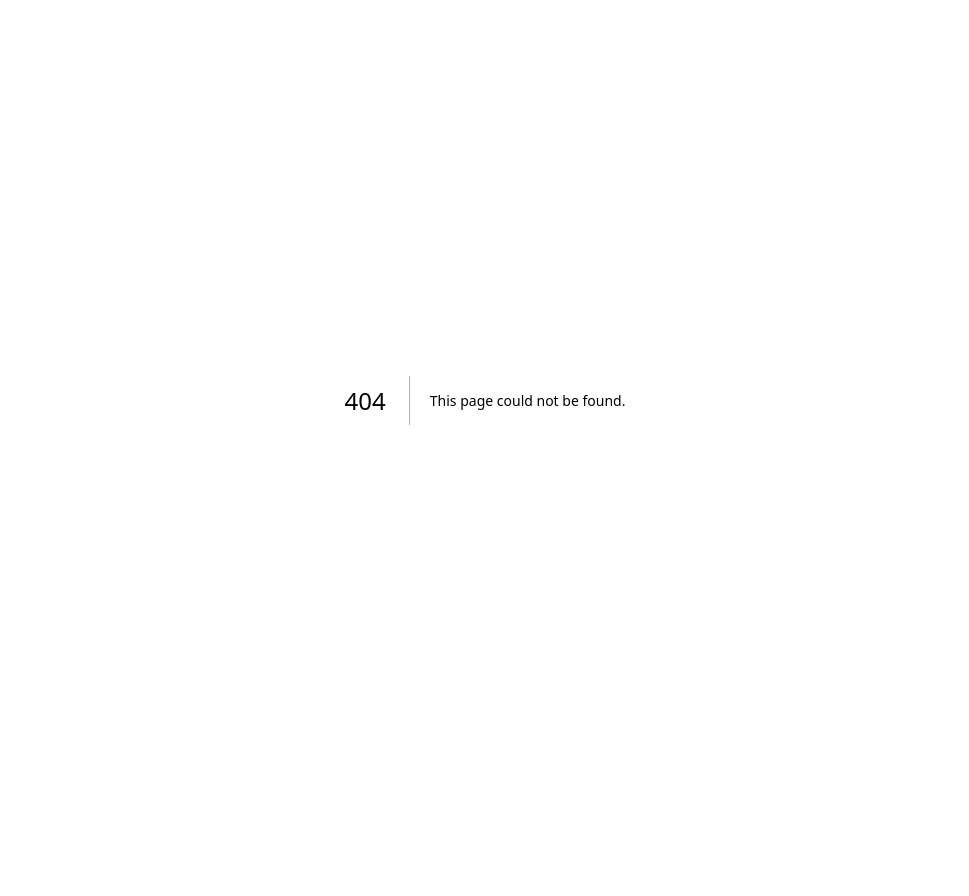
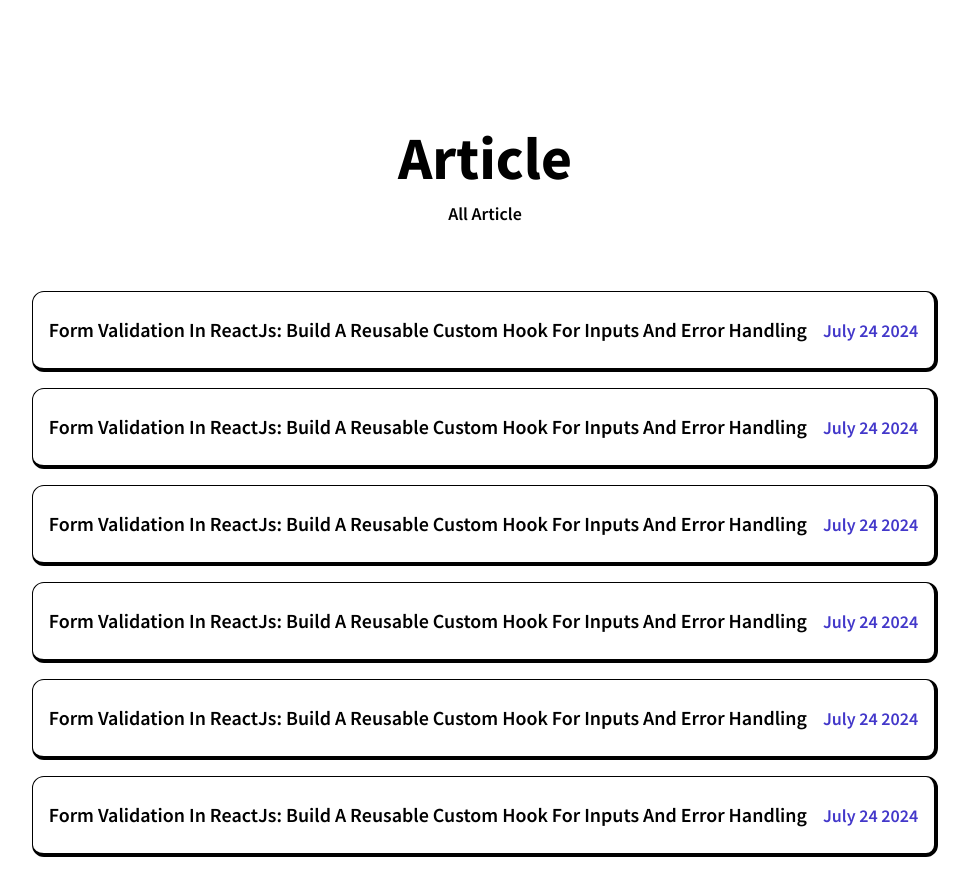
Before and after one commit to Theknighttron/Portfolio, a Next.js app: page /article in a window 1280 px wide. Before the commit this address had no page. Shown: the top 896 px of the page, without its empty margins (155-1124 px from the left). Before the commit the page ends 800 px from the top, so only its background shows below. Built offline with nearby package versions, Linux system fonts and the light colour scheme.

Commit message:
Add article section

```diff
--- a/pages/about.jsx
+++ b/pages/about.jsx
@@ -6,17 +6,17 @@ function About() {
 	return (
 		<>
 			<Head>
-			  <title>About</title>
+			  <h1 className="font-bold text-6xl mt-32 w-full ">Aboun</h1>
 			</Head>
 
 			<Navbar />
 
 			<section className="hero">
-			  <div className="container">
+			  <div className="">
 			    <div className="text-wrapper w-full">
-			      <h1 className="title">About</h1>
+			      <h1 className="font-bold text-6xl mt-32 w-full text-center">Abour</h1>
 			      <p className="description">
-			      	Incididunt in cillum magna occaecat nisi qui in exercitation labore anim adipisicing amet irure tempor id pariatur nostrud labore nulla veniam sunt occaecat est officia ut cillum do eiusmod enim consequat nulla in ut esse irure ex commodo excepteur pariatur in consectetur consectetur in dolor aliqua ex sint minim dolore ut ea ad dolor est deserunt incididunt exercitation qui laboris ad do minim sunt elit occaecat excepteur deserunt sint sunt laboris dolore amet sit fugiat tempor reprehenderit laborum et irure commodo exercitation ea excepteur esse mollit ad nisi sit laboris dolore ad sunt eiusmod dolore do nisi id commodo in et aliqua sed ullamco ea id duis aliquip commodo qui sed aute ut aliqua.
+			      	Incididunt  occaecat nisi qui in exercitation labore anim adipisicing amet irure tempor id pariatur nostrud labore nulla veniam sunt occaecat est officia ut cillum do eiusmod enim consequat nulla in ut esse irure ex commodo excepteur pariatur in consectetur consectetur in dolor aliqua ex sint minim dolore ut ea ad dolor est deserunt incididunt exercitation qui laboris ad do minim sunt elit occaecat excepteur deserunt sint sunt laboris dolore amet sit fugiat tempor reprehenderit laborum et irure commodo exercitation ea excepteur esse mollit ad nisi sit laboris dolore ad sunt eiusmod dolore do nisi id commodo in et aliqua sed ullamco ea id duis aliquip commodo qui sed aute ut aliqua.
 			      </p>
 		      </div>
 	      </div>
--- /dev/null
+++ b/pages/article.jsx
@@ -0,0 +1,116 @@
+import Link from "next/link";
+import Image from "next/image";
+import article3 from "../public/programmer.jpg";
+import { motion, useMotionValue } from "framer-motion";
+import { useRef } from "react";
+
+
+
+const Article = ({img, title, date, link}) => {
+    return (
+        <motion.li
+            initial={{ y:200 }}
+            whileInView={{ y: 0, transition:{ duration: 0.5, ease: "easeInOut" }}}
+            viewport={{ once: true }}
+            className="relative w-full px-4 py-6 my-4 rounded-xl flex items-center justify-between bg-white text-black first:mt-0 border border-solid border-black
+            border-r-4 border-b-4"
+        >
+            <MovingImage title={title} img={img} link={link}  />
+            <span className="text-indigo-700 font-semibold pl-4">{date}</span>
+        </motion.li>
+    )
+}
+
+const FramerImage = motion(Image);
+
+const MovingImage = ({ title, img, link}) => {
+
+    const x = useMotionValue(0);
+    const y = useMotionValue(0);
+    const imgRef = useRef(null);
+
+    function handleMouse(e) {
+        imgRef.current.style.display = "inline-block";
+        x.set(e.pageX);
+        y.set(-10);
+    }
+
+    function handlerMouseLeave(e) {
+        imgRef.current.style.display = "none";
+        x.set(0);
+        y.set(0);
+    }
+
+    return (
+        <Link
+            href={link}
+            target="_blank"
+            onMouseMove={handleMouse}
+            onMouseLeave={handlerMouseLeave}
+        >
+            <h2 className="capitalize text-xl font-semibold hover:underline">
+                {title}
+            </h2>
+            <FramerImage
+                style={{ x:x, y:y }}
+                initial={{ opacity: 0 }}
+                whileInView={{ opacity: 1, transition:{ duration: 0.2 }}}
+                ref={imgRef}
+                src={img}
+                alt={title}
+                className="w-96 h-auto hidden absolute rounded-lg z-10" />
+        </Link>
+    )
+}
+
+
+function Articles() {
+    return (
+        <>
+            <h1 className="font-bold text-6xl mt-32 w-full text-center">Article</h1>
+            <main className="w-full mb-16 flex flex-col items-center justify-center overflow-hidden">
+                <p className="description font-semibold w-full text-center mt-3 mb-16">All Article</p>
+                <ul>
+                    <Article
+                        title="Form Validation In ReactJs: Build A Reusable Custom Hook For Inputs And Error Handling"
+                        date="July 24 2024"
+                        link="/"
+                        img={article3}
+                    />
+                    <Article
+                        title="Form Validation In ReactJs: Build A Reusable Custom Hook For Inputs And Error Handling"
+                        date="July 24 2024"
+                        link="/"
+                        img={article3}
+                    />
+                    <Article
+                        title="Form Validation In ReactJs: Build A Reusable Custom Hook For Inputs And Error Handling"
+                        date="July 24 2024"
+                        link="/"
+                        img={article3}
+                    />
+                    <Article
+                        title="Form Validation In ReactJs: Build A Reusable Custom Hook For Inputs And Error Handling"
+                        date="July 24 2024"
+                        link="/"
+                        img={article3}
+                    />
+                    <Article
+                        title="Form Validation In ReactJs: Build A Reusable Custom Hook For Inputs And Error Handling"
+                        date="July 24 2024"
+                        link="/"
+                        img={article3}
+                    />
+                    <Article
+                        title="Form Validation In ReactJs: Build A Reusable Custom Hook For Inputs And Error Handling"
+                        date="July 24 2024"
+                        link="/"
+                        img={article3}
+                    />
+                </ul>
+            </main>
+        </>
+    );
+}
+
+export default Articles;
--- a/pages/index.jsx
+++ b/pages/index.jsx
@@ -5,6 +5,7 @@ import Image from 'next/image'
 import hero from '../public/programmer.jpg'
 import Footer from '../components/Footer';
 import Skills from './skills';
+import Article from './article';
 
 
 function Home() {
@@ -38,7 +39,7 @@ function Home() {
             <section className="project mt-36 bg-black">
                 <div className="container p-10">
                     <div className="w-full">
-                        <h1 className="text-white p-12">Portfolio</h1>
+                        <h1 className="text-white p-12 font-bold text-6xl mt-32 w-full text-center">Portfolio</h1>
                         <p className="description text-white">
                             Incididunt in cillum magna occaecat nisi qui in.
                         </p>
@@ -78,19 +79,23 @@ function Home() {
                 </div>
             </section>
 
+            <Skills />
 
-			<section className="About text-black bg-white mt-10 p-10 mb-10">
+
+
+			<section className="About text-white bg-black mt-10 p-10 mb-10">
 			  <div className="container">
 			    <div className="text-wrapper w-full">
-			      <h1 className="">About</h1>
-			      <p className="description">
+			      <h1 className="text-white font-bold text-6xl mt-16 mb-10  w-full text-center">About</h1>
+			      <p className="description mb-16">
 			      	Incididunt in cillum magna occaecat nisi qui in exercitation labore anim adipisicing amet irure tempor id pariatur nostrud labore nulla veniam sunt occaecat est officia ut cillum do eiusmod enim consequat nulla in ut esse irure ex commodo excepteur pariatur in consectetur consectetur in dolor aliqua ex sint minim dolore ut ea ad dolor est deserunt incididunt exercitation qui laboris ad do minim sunt elit occaecat excepteur deserunt sint sunt laboris dolore amet sit fugiat tempor reprehenderit laborum et irure commodo exercitation ea excepteur esse mollit ad nisi sit laboris dolore ad sunt eiusmod dolore do nisi id commodo in et aliqua sed ullamco ea id duis aliquip commodo qui sed aute ut aliqua.
 			      </p>
 		      </div>
 	      </div>
 			</section>
 
-            <Skills />
+
+            <Article />
 
 
             <Footer />
--- a/pages/projects.jsx
+++ b/pages/projects.jsx
@@ -16,7 +16,7 @@ function Portfolio() {
 			<section className="hero">
 			  <div className="container">
 			    <div className="text-wrapper w-full">
-			      <h1 className="title">Portfolio</h1>
+			      <h1 className="font-bold text-6xl mt-32 w-full text-center">Portfolio</h1>
 			      <p className="description">
 			      	Incididunt in cillum magna occaecat nisi qui in.
 			      </p>
```
